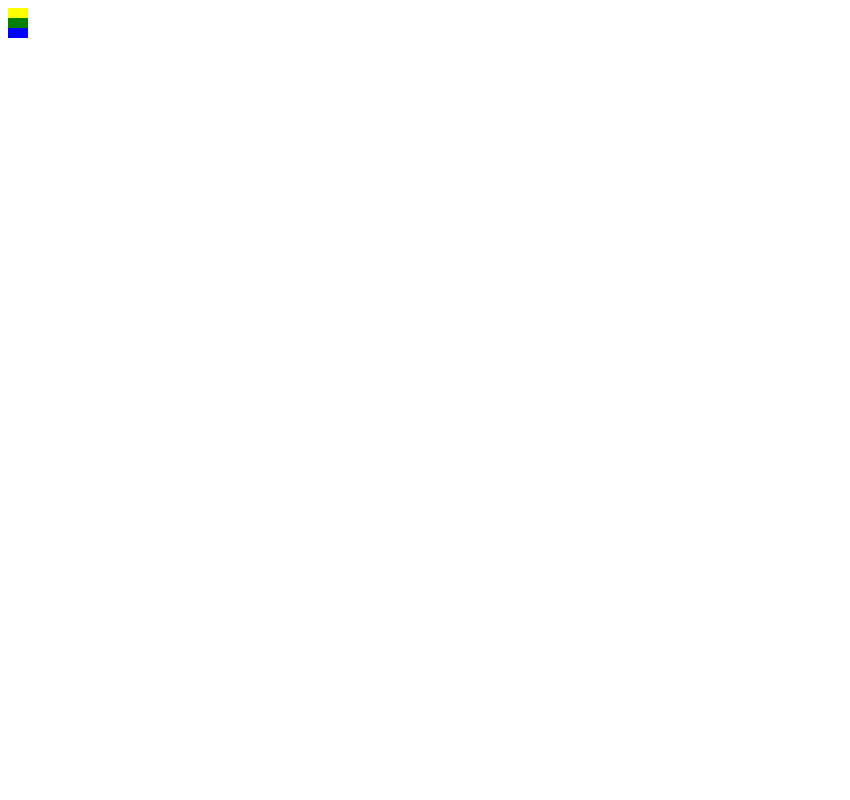
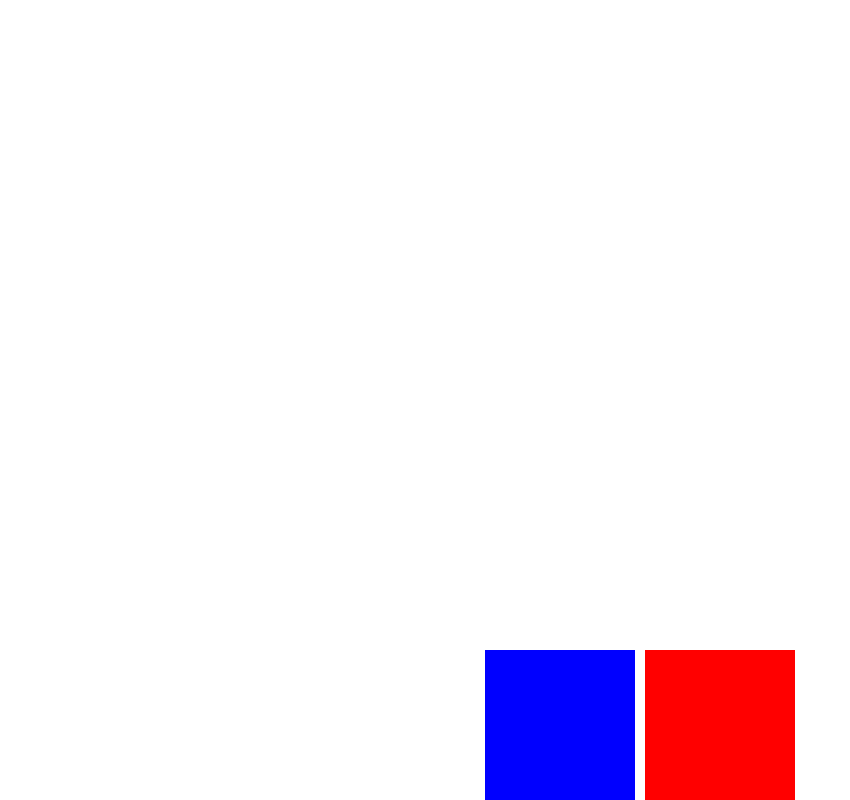
Before and after one commit to fotcorn/VoxelWorld, a plain HTML site: page VoxelWorld/resources/ui/main.html in a window 1280 px wide. Shown: the whole page, without its empty margins (0-850 px from the left). Drawn offline with Linux system fonts and the light colour scheme.

Commit message:
ui: initial ui design

```diff
--- a/VoxelWorld/resources/ui/main.html
+++ b/VoxelWorld/resources/ui/main.html
@@ -1,13 +1,38 @@
+<!DOCTYPE html>
+<html lang="en">
+  <head>
+    <meta charset="utf-8" />
     <style>
       div {
+        display: flex;
+        flex-direction: column;
         visibility: visible;
       }
+      * {
+        padding: 0;
+        margin: 0;
+      }
+      body,
+      html {
+        width: 100%;
+        height: 100%;
+      }
     </style>
-
+  </head>
+  <body>
     <div
-  style="height: 100px; width: 100px;background-color: #FF0000;visibility: hidden;"
+      style="width: 100%; height: 100%; justify-content: flex-end; visibility: hidden;"
     >
-  <div style="height: 10px; width: 20px;background-color: #FFFF00;"></div>
-  <div style="height: 10px; width: 20px;background-color: #008000;"></div>
-  <div style="height: 10px; width: 20px;background-color: #0000FF"></div>
+      <div
+        style="width: 100%; background-color: #008000; visibility: hidden; flex-direction: row; justify-content: center;"
+      >
+        <div
+          style="width: 150px; height: 150px; background-color: #0000ff;"
+        ></div>
+        <div
+          style="width: 150px; height: 150px; background-color: #FF0000; margin-left: 10px"
+        ></div>
       </div>
+    </div>
+  </body>
+</html>
```
Lines whose indentation alone changed are shown as unchanged.
